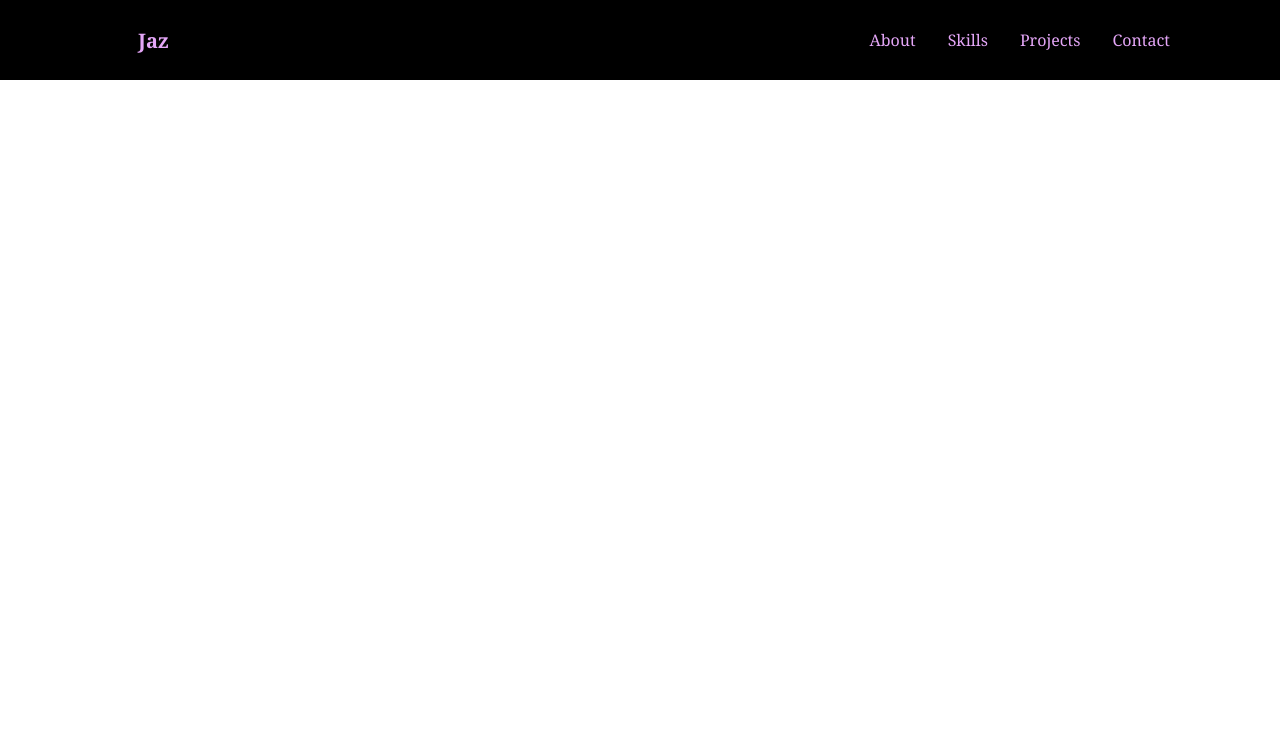
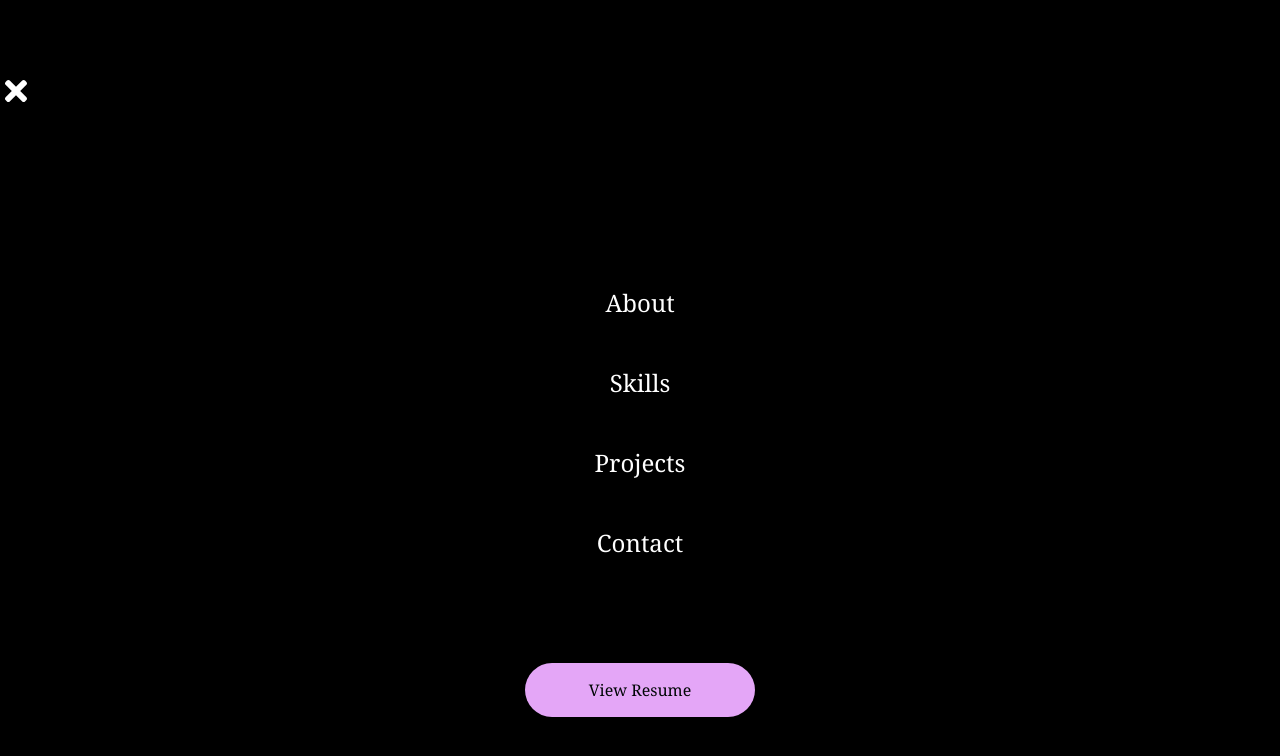
Before and after one commit to jazcr/reactPortfolio2, a React (Create React App) app: page / in a window 1280 px wide. Shown: the top 756 px of the page. Built offline with nearby package versions, Linux system fonts and the light colour scheme.

Commit message:
basic styling to sidebar

```diff
--- a/src/App.js
+++ b/src/App.js
@@ -1,10 +1,13 @@
 import './App.css';
 import Navbar from './components/Navbar';
+import Sidebar from './components/Sidebar';
+
 import { BrowserRouter as Router } from 'react-router-dom';
 
 function App() {
   return (
     <Router>
+      <Sidebar/>
       <Navbar/>
     </Router>
   );
--- a/src/components/Navbar/NavbarComps.js
+++ b/src/components/Navbar/NavbarComps.js
@@ -87,3 +87,33 @@ export const NavLinks = styled(LinkScroll)`
         border-bottom: 3px solid #e4a6f7;
     }
 `
+
+export const NavBtn = styled.nav`
+    display: flex;
+    align-items: center;
+
+    @media screen and (max-width: 768px) {
+        display: none;
+    }
+`
+
+export const NavBtnLink = styled(LinkRouter)`
+    border-radius: 50px;
+    background: #e4a6f7;
+    white-space: nowrap;
+    padding: 10px 22px;
+    color: black;
+    font-size: 16px;
+    outline: none;
+    border: none;
+    cursor: pointer;
+    transition: all 0.2s ease-in-out;
+    text-decoration: none;
+
+    &:hover {
+        transition: all 0.2s ease-in-out;
+        background: #fff;
+        color: #241732;
+
+    }
+`
--- a/src/components/Navbar/index.js
+++ b/src/components/Navbar/index.js
@@ -7,7 +7,9 @@ import {
     MobileIcon,
     NavMenu,
     NavItem,
-    NavLinks } from './NavbarComps';
+    NavLinks,
+    NavBtn,
+    NavBtnLink } from './NavbarComps';
 
 const Navbar = () => {
     return (
@@ -32,6 +34,9 @@ const Navbar = () => {
                             <NavLinks to="contact">Contact</NavLinks>
                         </NavItem>
                     </NavMenu>
+                    <NavBtn>
+                        <NavBtnLink to="/"></NavBtnLink>
+                    </NavBtn>
                 </NavbarCon>
             </Nav>
         </>
--- /dev/null
+++ b/src/components/Sidebar/SidebarComps.js
@@ -0,0 +1,96 @@
+import styled from 'styled-components';
+import { FaTimes } from 'react-icons/fa';
+import { Link as LinkRouter } from 'react-router-dom';
+import { Link as LinkScroll } from 'react-scroll';
+
+
+
+export const SidebarCon = styled.aside`
+position: fixed;
+z-index: 999;
+width: 100%;
+height: 100%;
+background: #000;
+display: grid;
+align-items: center;
+top: 0;
+left: 0;
+transition: 0.3s ease-in-out;
+top: 0;
+`
+// opacity: ${({ isOpen }) => (isOpen ? '100%' : '0')};
+
+
+export const CloseIcon = styled(FaTimes)`
+color: #fff;
+`
+
+export const Icon = styled.div`
+postition: absolute;
+top: 1.2 rem;
+right: 1.5 rem;
+background: transparent;
+font-size: 2rem;
+cursor: pointer;
+outline: none;
+
+`
+
+export const SidebarWrapper = styled.div`
+    color: #fff;
+
+`
+export const SidebarMenu = styled.ul`
+    display: grid;
+    grid-template-columns: 1fr;
+    grid-template-rows: repeat(5, 80px);
+    text-align: center;
+
+    @media screen and (max-width: 480px) {
+        grid-template-rows: repeat(5, 60px);
+    }
+
+`
+
+export const SidebarLink = styled(LinkScroll)`
+    display: flex;
+    align-items: center;
+    justify-content: center;
+    font-size: 1.5rem;
+    text-decoration: none;
+    list-style: none;
+    transition: 0.2s ease-in-out;
+    color: #fff;
+    cursor: pointer;
+
+    &:hover {
+        color: #e4a6f7;
+        transition: 0.2s ease-in-out;
+    }
+`
+
+export const SideBtnWrap = styled.div`
+    display: flex;
+    justify-content: center;
+    margin-bottom: 10px;
+`
+export const SidebarRoute = styled(LinkRouter)`
+    border-radius: 50px;
+    background: #e4a6f7;
+    white-space: nowrap;
+    padding: 16px 64px;
+    color: #010606;
+    font-size: 16px;
+    outline: none;
+    border: none;
+    cursor: pointer;
+    transition: all 0.2s ease-in-out;
+    text-decoration: none;
+
+
+    &:hover {
+        transition: all 0.2s ease-in-out;
+        background: #fff;
+        color: #010606;
+    }
+`
--- /dev/null
+++ b/src/components/Sidebar/index.js
@@ -0,0 +1,33 @@
+import React from 'react'
+import {
+    SidebarCon,
+    Icon,
+    CloseIcon,
+    SidebarWrapper,
+    SidebarMenu,
+    SidebarLink,
+    SideBtnWrap,
+    SidebarRoute } from './SidebarComps';
+
+const Sidebar = () => {
+    return (
+        <SidebarCon>
+            <Icon>
+                <CloseIcon />
+            </Icon>
+            <SidebarWrapper>
+                <SidebarMenu>
+                    <SidebarLink to="about">About</SidebarLink>
+                    <SidebarLink to="skills">Skills</SidebarLink>
+                    <SidebarLink to="projects">Projects</SidebarLink>
+                    <SidebarLink to="contact">Contact</SidebarLink>
+                </SidebarMenu>
+                <SideBtnWrap>
+                    <SidebarRoute to="/resume">View Resume</SidebarRoute>
+                </SideBtnWrap>
+            </SidebarWrapper>
+        </SidebarCon>
+    )
+}
+
+export default Sidebar;
```
